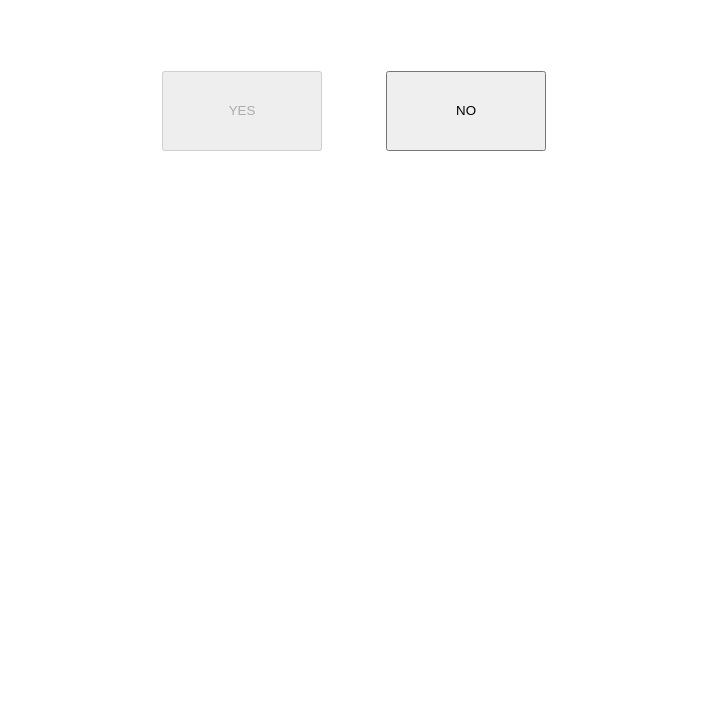
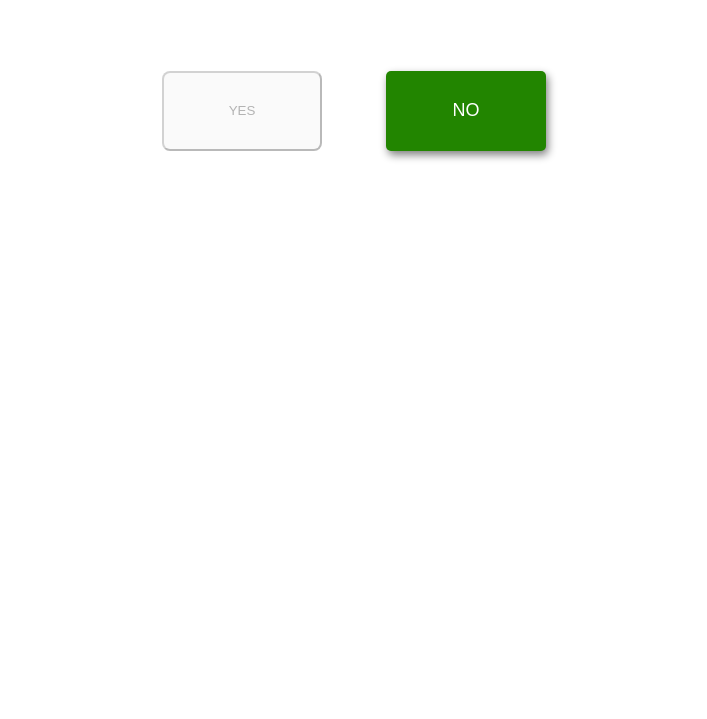
Before and after one commit to kboicourt/kevin-is-dumb, a plain HTML site: page index.html in a window 1280 px wide. Shown: the part 81-800 px from the top of the page, without its empty margins (286-993 px from the left). Drawn offline with Linux system fonts and the light colour scheme.

Commit message:
Update index.html

```diff
--- a/index.html
+++ b/index.html
@@ -15,7 +15,29 @@
         width: 10rem;
         height: 5rem;
         margin: 4rem 2rem;
+        border-radius: 8px;
     }
+
+    .shadow-btn {
+        padding: 15px 30px;
+        font-size: 18px;
+        background-color: #228500; /* Example blue color */
+        color: white;
+        border: none;
+        border-radius: 5px;
+        cursor: pointer;
+        box-shadow: 2px 4px 8px 0 gray; /* Initial shadow */
+        transition: box-shadow 0.3s ease; /* Smooth transition */
+    }
+
+    .shadow-btn:hover {
+        box-shadow: 2px 8px 16px 0 gray; /* Larger shadow on hover */
+    }
+
+    .shadow-btn:active {
+        box-shadow: 2px 2px 4px 0 gray; /* Smaller shadow when clicked */
+    }
+
 </style>
 
 <body>
@@ -24,7 +46,7 @@
 
     <div class="btn-container">
         <button disabled class="btn">YES</button>
-        <button class="btn">NO</button>
+        <button class="btn shadow-btn">NO</button>
     </div>
 </main>
 </body>
```
